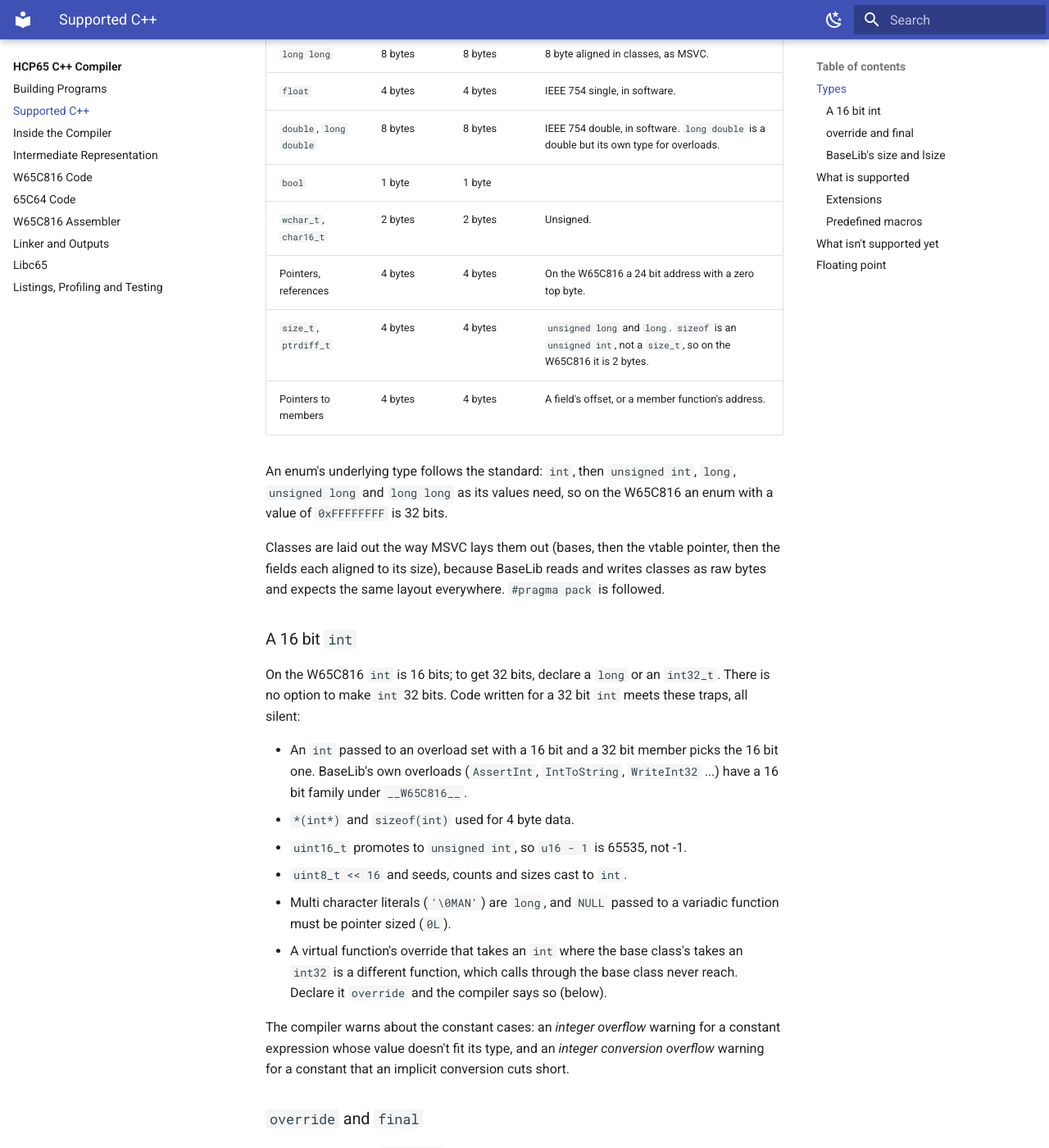
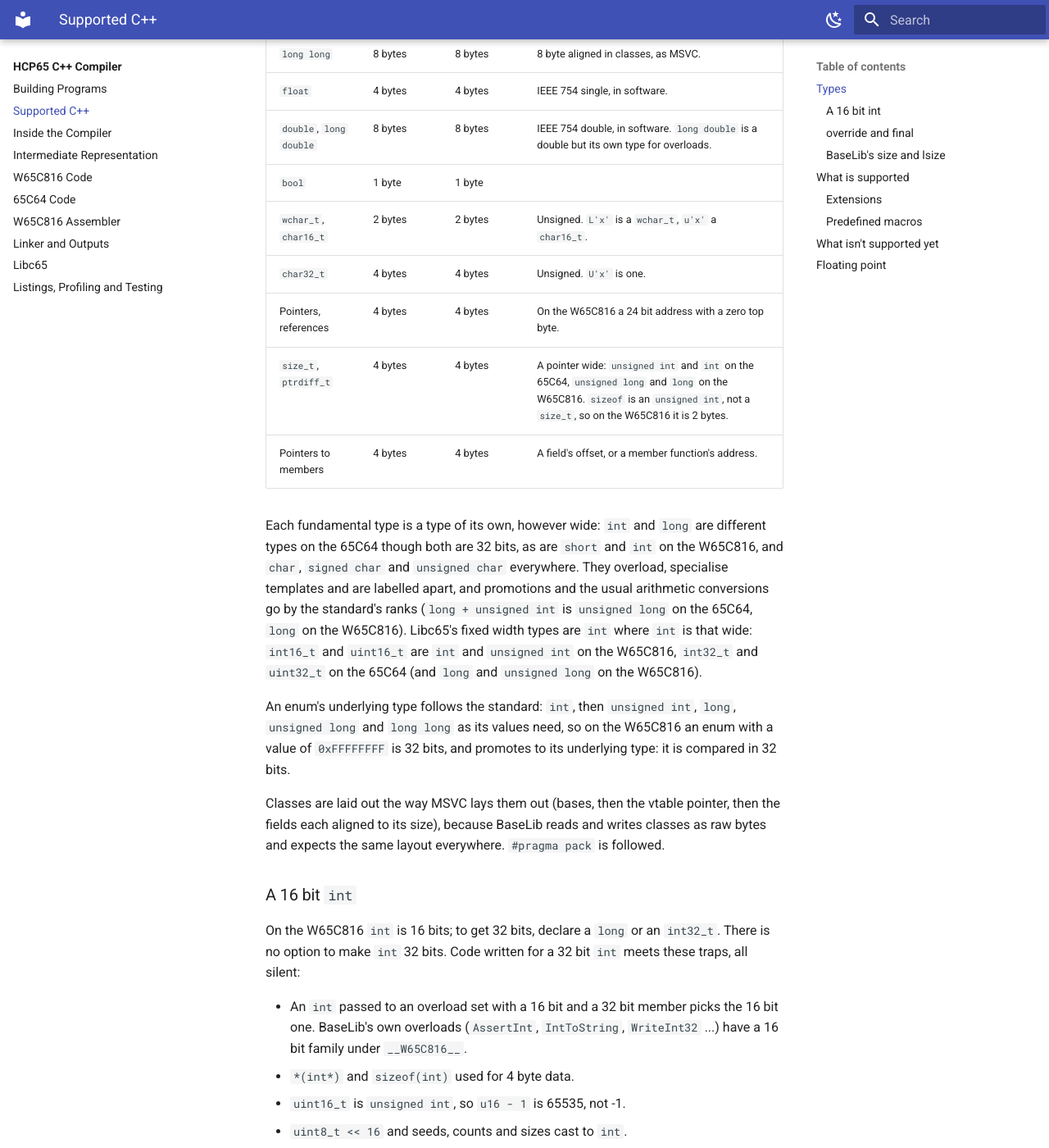
Before and after one commit to andrewpaterson/HCP65, an MkDocs documentation site: the page built from Website/docs/compiler/language.md, in a window 1280 px wide and 1400 px high, scrolled down 693 px. Shown: the whole window at 82% size. Built offline with MkDocs 1.6.1 and Material for MkDocs 9.7.7, drawn with Linux system fonts in a browser that asks for light colours; plug-ins that fetch from the network failed and are left out.

Commit message:
Libc65's integer types for a compiler whose fundamental types are each their own (CommonLibraries, CppParserTodo.txt question 13): the fixed width types are int where int is that wide, as avr-gcc's and every 32 bit int platform's are (int16_t and uint16_t on the W65C816, int32_t and uint32_t on the 65C64; long on the W65C816), so BaseLib's int16 overloads take an int on the W65C816 as its int32 ones do on the 65C64 and Windows.  size_t and ptrdiff_t are a pointer wide: unsigned int and int on the 65C64 (as on Win32), unsigned long and long on the W65C816.
The W65C816 assembly's labels have the new codes (KernalExports.asm, stringW65C816.asm, stringW65C816_16.asm): a 4 byte unsigned is m, a uint16 or 16 bit size j.  The website's compiler pages say so (language, inside, libc65, w65c816, testing, linker).  The kernal builds and is 84 bytes over the last build; TestLibc65 and TestHCP65Lib pass.

```diff
--- a/Website/docs/compiler/language.md
+++ b/Website/docs/compiler/language.md
@@ -20,14 +20,24 @@ The preprocessor defines `__cplusplus` as `201402L`.
 | `float` | 4 bytes | 4 bytes | IEEE 754 single, in software. |
 | `double`, `long double` | 8 bytes | 8 bytes | IEEE 754 double, in software.  `long double` is a double but its own type for overloads. |
 | `bool` | 1 byte | 1 byte | |
-| `wchar_t`, `char16_t` | 2 bytes | 2 bytes | Unsigned. |
+| `wchar_t`, `char16_t` | 2 bytes | 2 bytes | Unsigned.  `L'x'` is a `wchar_t`, `u'x'` a `char16_t`. |
+| `char32_t` | 4 bytes | 4 bytes | Unsigned.  `U'x'` is one. |
 | Pointers, references | 4 bytes | 4 bytes | On the W65C816 a 24 bit address with a zero top byte. |
-| `size_t`, `ptrdiff_t` | 4 bytes | 4 bytes | `unsigned long` and `long`.  `sizeof` is an `unsigned int`, not a `size_t`, so on the W65C816 it is 2 bytes. |
+| `size_t`, `ptrdiff_t` | 4 bytes | 4 bytes | A pointer wide: `unsigned int` and `int` on the 65C64, `unsigned long` and `long` on the W65C816.  `sizeof` is an `unsigned int`, not a `size_t`, so on the W65C816 it is 2 bytes. |
 | Pointers to members | 4 bytes | 4 bytes | A field's offset, or a member function's address. |
+
+Each fundamental type is a type of its own, however wide: `int` and `long` are different types
+on the 65C64 though both are 32 bits, as are `short` and `int` on the W65C816, and `char`,
+`signed char` and `unsigned char` everywhere.  They overload, specialise templates and are
+labelled apart, and promotions and the usual arithmetic conversions go by the standard's ranks
+(`long + unsigned int` is `unsigned long` on the 65C64, `long` on the W65C816).  Libc65's fixed
+width types are `int` where `int` is that wide: `int16_t` and `uint16_t` are `int` and
+`unsigned int` on the W65C816, `int32_t` and `uint32_t` on the 65C64 (and `long` and
+`unsigned long` on the W65C816).
 
 An enum's underlying type follows the standard: `int`, then `unsigned int`, `long`,
 `unsigned long` and `long long` as its values need, so on the W65C816 an enum with a value of
-`0xFFFFFFFF` is 32 bits.
+`0xFFFFFFFF` is 32 bits, and promotes to its underlying type: it is compared in 32 bits.
 
 Classes are laid out the way MSVC lays them out (bases, then the vtable pointer, then the fields
 each aligned to its size), because BaseLib reads and writes classes as raw bytes and expects the
@@ -42,7 +52,7 @@ option to make `int` 32 bits.  Code written for a 32 bit `int` meets these traps
   BaseLib's own overloads (`AssertInt`, `IntToString`, `WriteInt32` ...) have a 16 bit family
   under `__W65C816__`.
 - `*(int*)` and `sizeof(int)` used for 4 byte data.
-- `uint16_t` promotes to `unsigned int`, so `u16 - 1` is 65535, not -1.
+- `uint16_t` is `unsigned int`, so `u16 - 1` is 65535, not -1.
 - `uint8_t << 16` and seeds, counts and sizes cast to `int`.
 - Multi character literals (`'\0MAN'`) are `long`, and `NULL` passed to a variadic function
   must be pointer sized (`0L`).
```
Also changed, not shown: Website/docs/compiler/inside.md (+7 -6 lines), Website/docs/compiler/libc65.md (+1 -1 lines), Website/docs/compiler/linker.md (+1 -1 lines), Website/docs/compiler/testing.md (+4 -4 lines), Website/docs/compiler/w65c816.md (+6 -6 lines), 5 other files.
